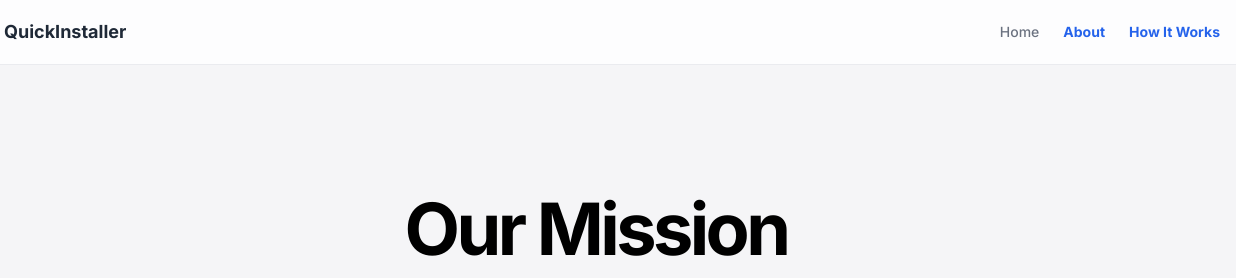
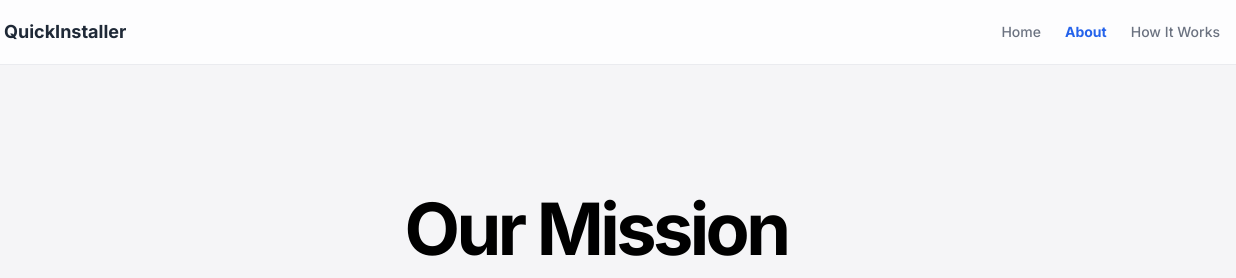
Before and after one commit to arjun2014/quickinstaller, a plain HTML site: page about.html in a window 1280 px wide. Shown: the top 278 px of the page, 44-1280 px from the left. Drawn offline with nearby package versions, Linux system fonts and the light colour scheme.

Commit message:
Update about.html

```diff
--- a/about.html
+++ b/about.html
@@ -85,7 +85,7 @@
                     <div class="flex items-center space-x-6">
                         <a href="./index.html" class="text-sm font-medium text-gray-500 hover:text-blue-600 transition">Home</a>
                         <a href="./about.html" class="text-sm font-bold text-blue-600">About</a>
-                        <a href="./how-it-works.html" class="text-sm font-bold text-blue-600">How It Works</a>
+                        <a href="./index.html" class="text-sm font-medium text-gray-500 hover:text-blue-600 transition">How It Works</a>
                     </div>
                 </div>
             </div>
```
